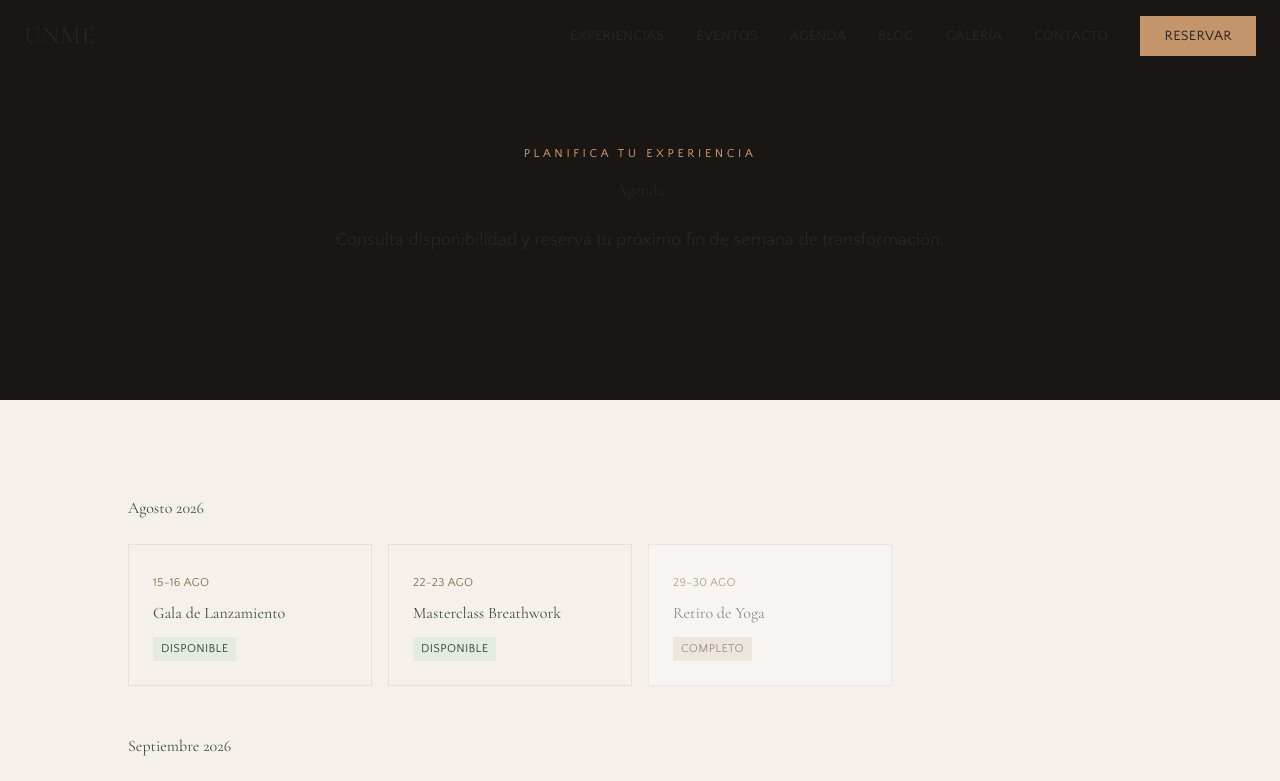
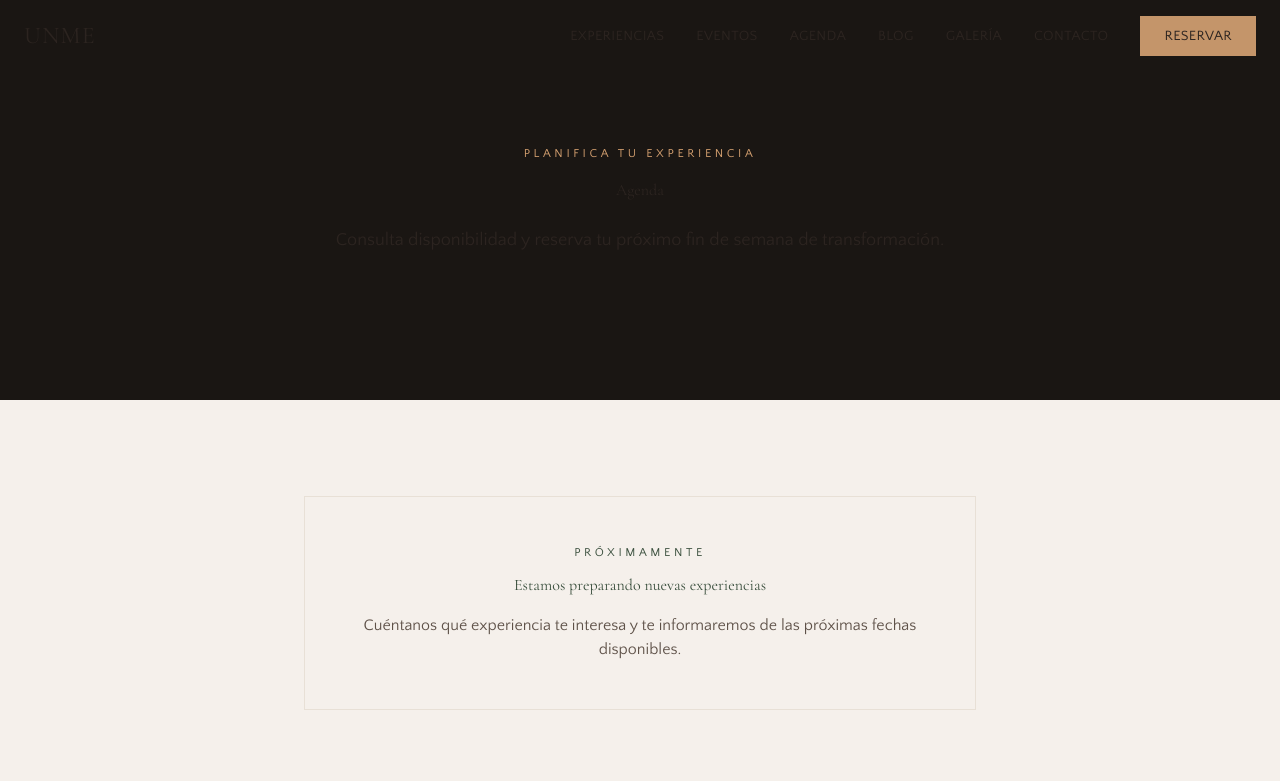
Before and after one commit to nanoeman/unme-premium, a Next.js app: page /agenda in a window 1280 px wide. Shown: the top 781 px of the page. Built offline with nearby package versions, Linux system fonts and the light colour scheme.

Commit message:
feat: optimización SEO, legales, FAQ y footer profesional

```diff
--- /dev/null
+++ b/prisma/seed.ts
@@ -0,0 +1,116 @@
+import { PrismaClient } from '@prisma/client';
+
+const prisma = new PrismaClient();
+
+async function main() {
+  // Limpiar
+  await prisma.booking.deleteMany();
+  await prisma.retreatSchedule.deleteMany();
+  await prisma.retreat.deleteMany();
+
+  // Retiro 1
+  const retreat1 = await prisma.retreat.create({
+    data: {
+      slug: 'silencio-profundo',
+      title: 'Silencio Profundo',
+      subtitle: '7 días de meditación en completo silencio',
+      description: 'Un retiro diseñado para quienes buscan la profundidad del silencio interior. Durante 7 días, nos sumergimos en la práctica de la meditación Vipassana en un entorno natural privilegiado de la Sierra de Gredos.',
+      price: 1200,
+      duration: 7,
+      maxGuests: 12,
+      location: 'Sierra de Gredos, España',
+      coverImage: 'https://images.unsplash.com/photo-1506126613408-eca07ce68773?w=800&q=80',
+      status: 'PUBLISHED',
+      featured: true,
+      schedules: {
+        create: [
+          {
+            startDate: new Date('2026-08-15'),
+            endDate: new Date('2026-08-22'),
+            price: 1200,
+            spotsTotal: 12,
+            spotsLeft: 4,
+            status: 'OPEN',
+          },
+          {
+            startDate: new Date('2026-10-10'),
+            endDate: new Date('2026-10-17'),
+            price: 1200,
+            spotsTotal: 12,
+            spotsLeft: 8,
+            status: 'OPEN',
+          },
+        ],
+      },
+    },
+  });
+
+  // Retiro 2
+  const retreat2 = await prisma.retreat.create({
+    data: {
+      slug: 'yoga-naturaleza',
+      title: 'Yoga & Naturaleza',
+      subtitle: 'Conecta cuerpo y mente en la montaña',
+      description: 'Una experiencia de 5 días donde el yoga se fusiona con la naturaleza. Prácticas diarias de Hatha y Vinyasa, caminatas meditativas y alimentación consciente en los Pirineos.',
+      price: 950,
+      duration: 5,
+      maxGuests: 16,
+      location: 'Pirineos, España',
+      coverImage: 'https://images.unsplash.com/photo-1545205597-3d9d02c29597?w=800&q=80',
+      status: 'PUBLISHED',
+      featured: true,
+      schedules: {
+        create: [
+          {
+            startDate: new Date('2026-09-05'),
+            endDate: new Date('2026-09-10'),
+            price: 950,
+            spotsTotal: 16,
+            spotsLeft: 8,
+            status: 'OPEN',
+          },
+        ],
+      },
+    },
+  });
+
+  // Retiro 3
+  const retreat3 = await prisma.retreat.create({
+    data: {
+      slug: 'transformacion-personal',
+      title: 'Transformación Personal',
+      subtitle: 'Un viaje interior de 10 días',
+      description: 'Diez días dedicados a tu transformación personal a través de talleres de crecimiento, meditación profunda y terapias holísticas en la Costa Brava.',
+      price: 1800,
+      duration: 10,
+      maxGuests: 10,
+      location: 'Costa Brava, España',
+      coverImage: 'https://images.unsplash.com/photo-1518241353330-0f7941c2d9b5?w=800&q=80',
+      status: 'PUBLISHED',
+      featured: true,
+      schedules: {
+        create: [
+          {
+            startDate: new Date('2026-10-01'),
+            endDate: new Date('2026-10-11'),
+            price: 1800,
+            spotsTotal: 10,
+            spotsLeft: 2,
+            status: 'OPEN',
+          },
+        ],
+      },
+    },
+  });
+
+  console.log('✅ Seed completado:', { retreat1: retreat1.id, retreat2: retreat2.id, retreat3: retreat3.id });
+}
+
+main()
+  .catch((e) => {
+    console.error(e);
+    process.exit(1);
+  })
+  .finally(async () => {
+    await prisma.$disconnect();
+  });
--- a/src/app/agenda/page.tsx
+++ b/src/app/agenda/page.tsx
@@ -3,25 +3,8 @@ import { Metadata } from "next";
 export const metadata: Metadata = {
   title: "Agenda | UNME",
   description:
-    "Calendario interactivo con disponibilidad en tiempo real para reservas y eventos.",
+    "Consulta la disponibilidad de experiencias y retiros en UNME.",
 };
-
-const MONTHS = [
-  "Agosto 2026",
-  "Septiembre 2026",
-  "Octubre 2026",
-];
-
-const SCHEDULE = [
-  { date: "15-16 Ago", event: "Gala de Lanzamiento", status: "disponible" },
-  { date: "22-23 Ago", event: "Masterclass Breathwork", status: "disponible" },
-  { date: "29-30 Ago", event: "Retiro de Yoga", status: "ocupado" },
-  { date: "5-6 Sep", event: "Concierto Cuencos", status: "disponible" },
-  { date: "12-13 Sep", event: "Corporate Wellness", status: "disponible" },
-  { date: "19-20 Sep", event: "Detox & Nutrición", status: "disponible" },
-  { date: "26-27 Sep", event: "Sound Healing", status: "ocupado" },
-  { date: "3-4 Oct", event: "Respiración Consciente", status: "disponible" },
-];
 
 export default function AgendaPage() {
   return (
@@ -43,49 +26,19 @@ export default function AgendaPage() {
         </div>
       </section>
 
-      {/* Calendar Grid */}
+      {/* Availability */}
       <section className="py-24 px-6">
-        <div className="mx-auto max-w-5xl">
-          {MONTHS.map((month) => (
-            <div key={month} className="mb-12">
-              <h2 className="font-display text-heading-2 mb-6 text-forest-700">
-                {month}
-              </h2>
-              <div className="grid gap-4 md:grid-cols-2 lg:grid-cols-4">
-                {SCHEDULE.filter((_, i) => {
-                  const idx = MONTHS.indexOf(month);
-                  return i >= idx * 3 && i < (idx + 1) * 3;
-                }).map((item) => (
-                  <div
-                    key={item.date}
-                    className={`border p-6 transition-all hover:shadow-soft ${
-                      item.status === "ocupado"
-                        ? "border-taupe-200 bg-taupe-50 opacity-60"
-                        : "border-taupe-200 bg-linen"
-                    }`}
-                  >
-                    <span className="text-xs uppercase tracking-wide text-taupe-600">
-                      {item.date}
-                    </span>
-                    <h3 className="mt-2 font-display text-heading-3 text-forest-700">
-                      {item.event}
-                    </h3>
-                    <span
-                      className={`mt-3 inline-block px-2 py-1 text-xs uppercase tracking-wide ${
-                        item.status === "disponible"
-                          ? "bg-forest-100 text-forest-700"
-                          : "bg-taupe-200 text-taupe-700"
-                      }`}
-                    >
-                      {item.status === "disponible"
-                        ? "Disponible"
-                        : "Completo"}
-                    </span>
-                  </div>
-                ))}
-              </div>
-            </div>
-          ))}
+        <div className="mx-auto max-w-2xl border border-taupe-200 bg-linen p-8 text-center md:p-12">
+          <span className="mb-3 block text-xs uppercase tracking-[0.3em] text-forest-700">
+            Próximamente
+          </span>
+          <h2 className="font-display text-heading-2 text-forest-700">
+            Estamos preparando nuevas experiencias
+          </h2>
+          <p className="mx-auto mt-4 max-w-xl text-earth-600">
+            Cuéntanos qué experiencia te interesa y te informaremos de las
+            próximas fechas disponibles.
+          </p>
         </div>
       </section>
     </main>
--- a/src/app/area-privada/page.tsx
+++ b/src/app/area-privada/page.tsx
@@ -103,14 +103,13 @@ export default function AreaPrivadaPage() {
               <h2 className="font-display text-heading-2 mb-6 text-forest-700">Próximas experiencias</h2>
               <div className="space-y-4">
                 {[
-                  { title: "Retiro de Yoga & Meditación", date: "15-16 de Agosto, 2026", status: "Confirmado" },
-                  { title: "Sound Healing Retreat", date: "5-6 de Septiembre, 2026", status: "Pendiente de pago" },
-                  { title: "Glamping Premium Experience", date: "19-20 de Septiembre, 2026", status: "Lista de espera" },
+                  { title: "Retiro de Yoga & Meditación", status: "Confirmado" },
+                  { title: "Sound Healing Retreat", status: "Pendiente de pago" },
+                  { title: "Glamping Premium Experience", status: "Lista de espera" },
                 ].map((booking) => (
                   <div key={booking.title} className="flex items-center justify-between border border-taupe-200 bg-linen p-6">
                     <div>
                       <h3 className="font-display text-lg text-forest-700">{booking.title}</h3>
-                      <p className="mt-1 text-sm text-taupe-600">{booking.date}</p>
                     </div>
                     <span className={`px-3 py-1 text-xs uppercase tracking-wide ${
                       booking.status === "Confirmado" ? "bg-forest-100 text-forest-700" :
--- a/src/app/eventos/page.tsx
+++ b/src/app/eventos/page.tsx
@@ -3,38 +3,30 @@ import { Metadata } from "next";
 export const metadata: Metadata = {
   title: "Eventos | UNME",
   description:
-    "Próximos eventos exclusivos, galas, lanzamientos y masterclasses en UNME.",
+    "Experiencias, encuentros y propuestas de bienestar en UNME.",
 };
 
 const EVENTS = [
   {
-    title: "Gala de Lanzamiento UNME 2026",
-    date: "15 de Agosto, 2026",
-    time: "18:00 - 23:00",
+    title: "Gala de Lanzamiento UNME",
     type: "Gala",
     spots: 50,
     vip: true,
   },
   {
     title: "Masterclass: Breathwork Avanzado",
-    date: "22 de Agosto, 2026",
-    time: "10:00 - 14:00",
     type: "Masterclass",
     spots: 20,
     vip: false,
   },
   {
     title: "Concierto de Cuencos Tibetanos",
-    date: "5 de Septiembre, 2026",
-    time: "19:30 - 21:00",
     type: "Concierto",
     spots: 40,
     vip: false,
   },
   {
     title: "Retiro Corporativo: Liderazgo Consciente",
-    date: "12-13 de Septiembre, 2026",
-    time: "Fin de semana",
     type: "B2B",
     spots: 15,
     vip: true,
@@ -85,7 +77,7 @@ export default function EventosPage() {
                     {event.title}
                   </h3>
                   <p className="mt-1 text-sm text-earth-500">
-                    {event.date} · {event.time}
+                    Próximamente. Consulta disponibilidad.
                   </p>
                 </div>
                 <div className="flex items-center gap-6">
--- /dev/null
+++ b/src/app/test/pae.tsx
@@ -0,0 +1,3 @@
+export default function TestPage() {
+  return <div>TEST OK</div>;
+}
--- a/src/features/booking/components/retreat-card.tsx
+++ b/src/features/booking/components/retreat-card.tsx
@@ -6,7 +6,7 @@ import { motion } from 'framer-motion';
 import Image from 'next/image';
 import Link from 'next/link';
 import { Badge } from '@/components/ui/badge';
-import { Star, MapPin, Users, Calendar } from 'lucide-react';
+import { MapPin, Users, Calendar } from 'lucide-react';
 import { Skeleton } from '@/components/ui/skeleton';
 
 interface RetreatCardProps {
@@ -17,8 +17,6 @@ interface RetreatCardProps {
   price: number;
   duration: number;
   maxGuests: number;
-  rating?: number;
-  reviewCount?: number;
   image: string;
   status: 'OPEN' | 'WAITLIST' | 'CLOSED';
   featured?: boolean;
@@ -32,8 +30,6 @@ export function RetreatCard({
   price,
   duration,
   maxGuests,
-  rating = 0,
-  reviewCount = 0,
   image,
   status,
   featured = false,
@@ -112,27 +108,6 @@ export function RetreatCard({
           <span>{location}</span>
         </div>
 
-        {/* Rating */}
-        {rating > 0 && (
-          <div className="mb-3 flex items-center gap-1">
-            <div className="flex">
-              {[1, 2, 3, 4, 5].map((star) => (
-                <Star
-                  key={star}
-                  className={`h-4 w-4 ${
-                    star <= Math.round(rating)
-                      ? 'fill-terracotta text-terracotta'
-                      : 'fill-stone-200 text-stone-200'
-                  }`}
-                />
-              ))}
-            </div>
-            <span className="text-sm text-stone-500">
-              {rating} ({reviewCount})
-            </span>
-          </div>
-        )}
-
         {/* Meta Info */}
         <div className="mb-4 flex items-center gap-4 text-sm text-stone-500">
           <div className="flex items-center gap-1">
```
